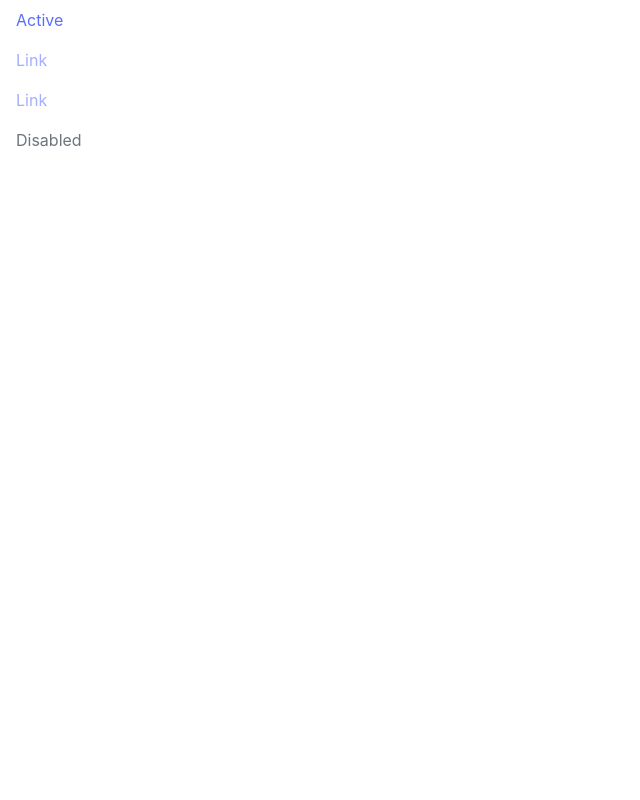
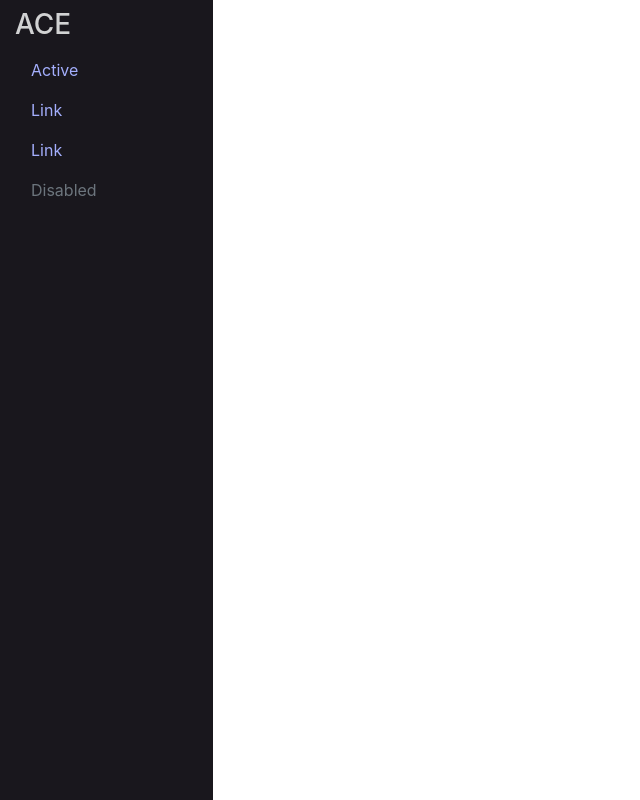
Before and after one commit to ChristopherJMiller/slack-archive-web-front, a Next.js app: page / in a window 1280 px wide. Shown: the whole page, without its empty margins (0-640 px from the left). Built offline with nearby package versions, Linux system fonts and the light colour scheme.

Commit message:
Added themes and beginning of side bar

```diff
--- a/components/sidebar.jsx
+++ b/components/sidebar.jsx
@@ -5,6 +5,7 @@ import {
 function SideBar() {
   return (
     <>
+      <h3 className="mt-2">ACE</h3>
       <Nav defaultActiveKey="/home" className="flex-column">
         <Nav.Link href="/home">Active</Nav.Link>
         <Nav.Link eventKey="link-1">Link</Nav.Link>
--- a/package.json
+++ b/package.json
@@ -16,12 +16,15 @@
     "next": "^9.1.3",
     "next-compose-plugins": "^2.2.0",
     "next-optimized-images": "^2.5.4",
+    "next-redux-wrapper": "^4.0.1",
     "node-sass": "^4.13.0",
     "popper.js": "^1.16.0",
     "react": "^16.12.0",
     "react-bootstrap": "^1.0.0-beta.14",
     "react-dom": "^16.12.0",
+    "react-redux": "^7.1.3",
     "redux": "^4.0.4",
+    "redux-devtools-extension": "^2.13.8",
     "responsive-loader": "^1.2.0",
     "sharp": "^0.23.2",
     "webpack": "^4.41.2"
--- /dev/null
+++ b/pages/home.jsx
@@ -0,0 +1,19 @@
+import '../styles.scss'
+
+import { Container, Row, Col } from 'react-bootstrap'
+import { useSelector } from 'react-redux'
+
+import SideBar from '../components/sidebar'
+
+export default function Home() {
+  const themeID = useSelector(state => state.theme.themeID)
+  return (
+    <Container fluid className="vh-100">
+      <Row className="mh-100 h-100">
+        <Col xs={2} className={`h-100 column-bg-${themeID} text-color-${themeID}`}>
+          <SideBar />
+        </Col>
+      </Row>
+    </Container>
+  )
+}
--- /dev/null
+++ b/pages/index.js
@@ -0,0 +1,19 @@
+
+import { Provider } from 'react-redux'
+import Home from './home'
+
+import { createStore } from "redux";
+import { composeWithDevTools } from 'redux-devtools-extension';
+import rootReducer from "../reducers";
+
+
+function Index() {
+  const store = createStore(rootReducer, composeWithDevTools())
+  return (
+    <Provider store={store}>
+      <Home />
+    </Provider>
+  )
+}
+
+export default Index
--- a/pages/index.jsx
+++ /dev/null
@@ -1,20 +0,0 @@
-import '../styles.scss'
-
-import { Container, Row, Col } from 'react-bootstrap'
-
-import SideBar from '../components/sidebar'
-
-function Index() {
-
-  return (
-    <Container fluid>
-      <Row>
-        <Col xs={4}>
-          <SideBar />
-        </Col>
-      </Row>
-    </Container>
-  )
-}
-
-export default Index
--- /dev/null
+++ b/reducers/index.js
@@ -0,0 +1,47 @@
+import { combineReducers } from 'redux'
+
+function nav(
+  state = {
+    page: '',
+    isPageChannel: true
+  },
+  action
+) {
+  switch(action.type) {
+    default:
+      return state
+  }
+}
+
+function pages(
+  state = {
+    messages: [],
+    channels: []
+  },
+  action
+) {
+  switch(action.type) {
+    default:
+      return state
+  }
+}
+
+function theme(
+  state = {
+    themeID: 0
+  },
+  action
+) {
+  switch(action.type) {
+    default:
+      return state
+  }
+}
+
+const rootReducer = combineReducers({
+  nav,
+  pages,
+  theme
+})
+
+export default rootReducer
--- a/styles.scss
+++ b/styles.scss
@@ -7,52 +7,6 @@ $gray-100: #efefef;
   -webkit-text-stroke-color: black;
 }
 
-.jpmc {
-  width: 30%;
-  height: auto;
-}
-
-.bg-blue {
-  background-color: $blue;
-}
-
-.container-fluid {
-  padding: 0 !important;
-}
-
-.jumbotron {
-  margin-top: 4rem;
-}
-
-.img-fluid {
-  width: 100%;
-  height: auto;
-}
-
-.social-button {
-  color: black;
-}
-
-.social-button:hover {
-  color: $orange;
-  text-decoration: none;
-}
-
-.text-orange {
-  color: $orange;
-}
-
-.banner {
-  position: relative;
-  margin-top: 2.5em;
-}
-
-.over-img {
-  position: absolute;
-  top: 40%;
-  left: 0;
-  width: 100%;
-  color: white;
-}
 
 @import "node_modules/bootstrap/scss/bootstrap";
+@import "themes.scss";
--- /dev/null
+++ b/themes.scss
@@ -0,0 +1,28 @@
+
+.column-bg-0 {
+  background-color: #19171D;
+}
+
+.menu-bg-hover-0 {
+  background-color: #121016;
+}
+
+.active-item-0 {
+  background-color: #5B415B;
+}
+
+.active-item-text-0 {
+  color: #FFFFFF;
+}
+
+.hover-item-0 {
+  background-color: #27242C;
+}
+
+.text-color-0 {
+  color: #D1D2D3 !important;
+}
+
+.text-color-0:hover {
+  color: #D1D2D3;
+}
```
Also changed, not shown: 1 other file (tests, documents, lock files or other folders).
